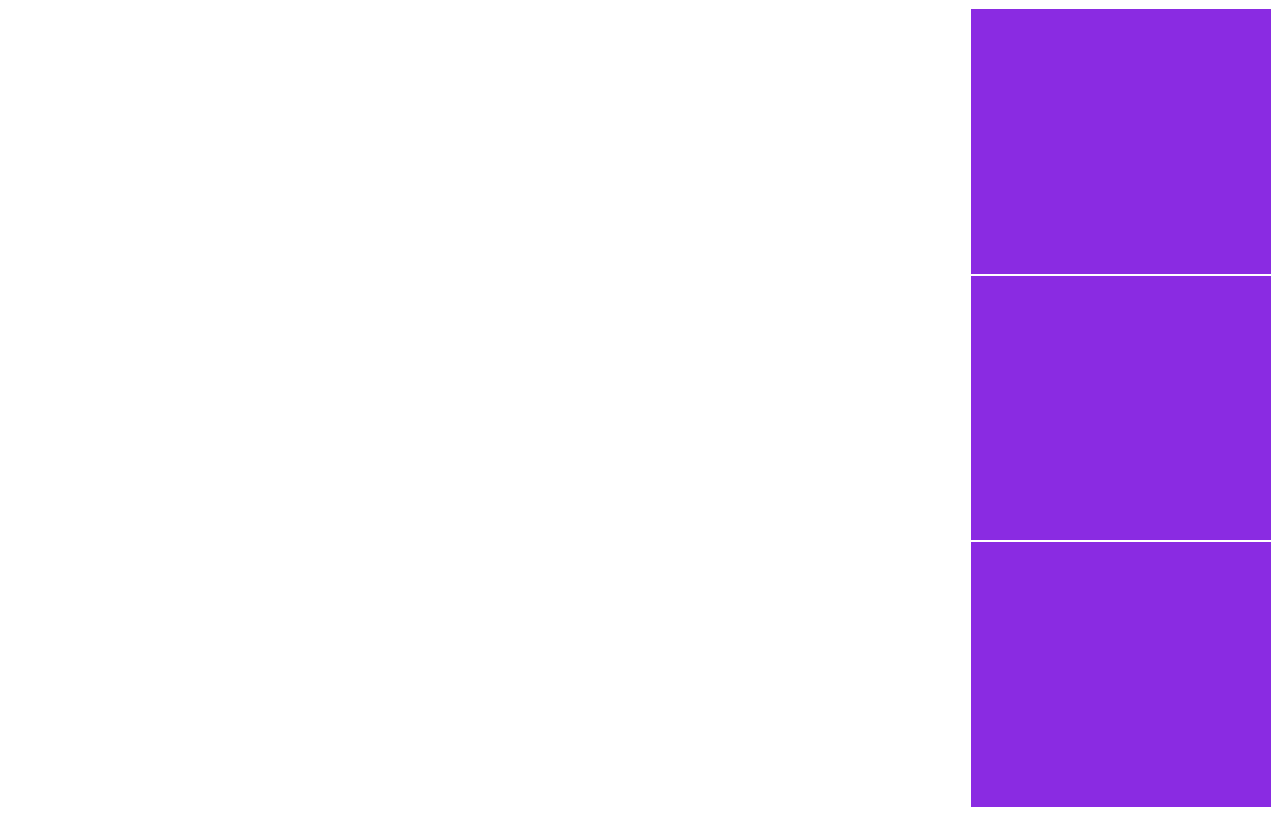
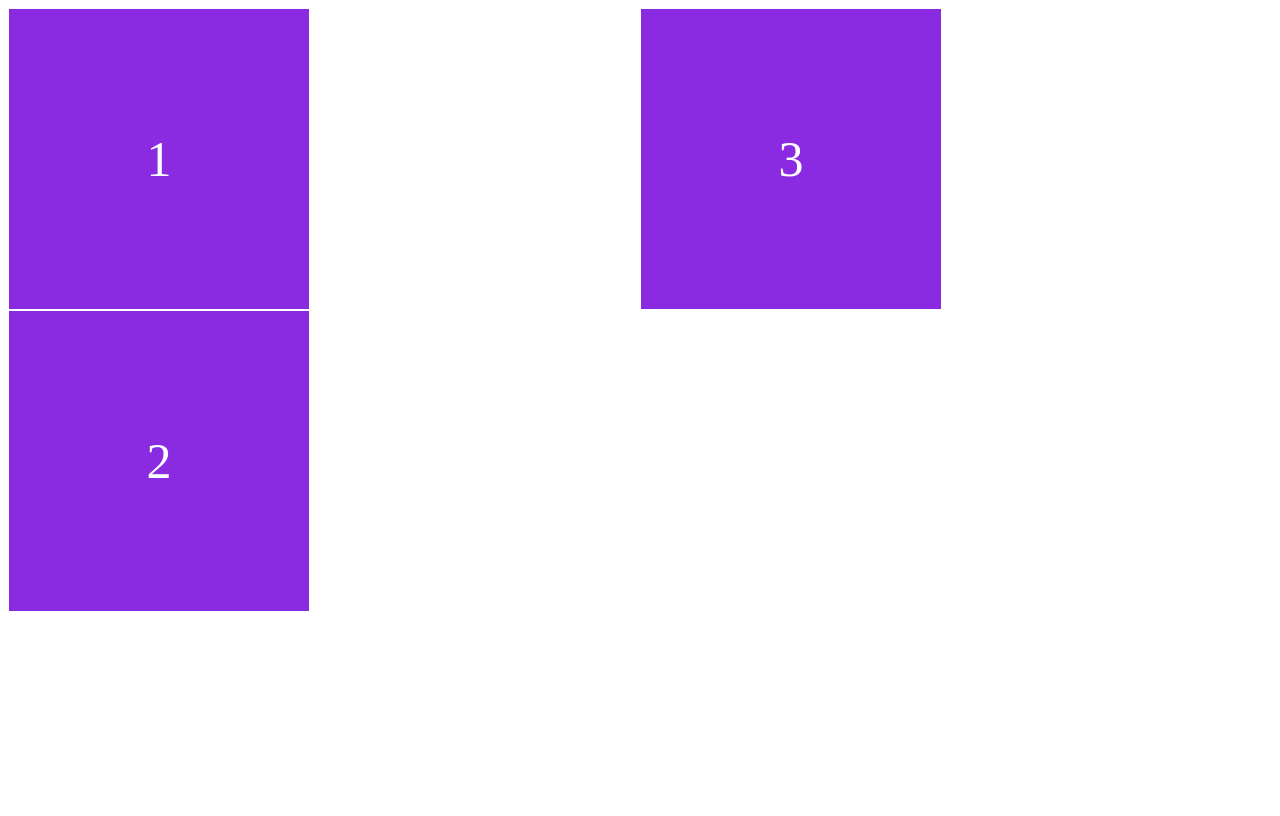
Before and after one commit to junghong0512/CSSMaster, a plain HTML site: page flexbox.html in a window 1280 px wide. Drawn offline with Linux system fonts and the light colour scheme.

Commit message:
Flex Direction and Flex Wrap

```diff
--- a/flexbox.html
+++ b/flexbox.html
@@ -8,9 +8,9 @@
     <style>
       .father {
         display: flex;
+        flex-wrap: wrap;
+        justify-content: flex-start;
         flex-direction: column;
-        justify-content: flex-start; /* <-- main axis */
-        align-items: flex-end; /* <-- cross axis */
         height: 100vh;
       }
       .box {
@@ -18,14 +18,19 @@
         width: 300px;
         background-color: blueviolet;
         border: 1px solid white;
+        display: flex;
+        justify-content: center;
+        align-items: center;
+        color: white;
+        font-size: 50px;
       }
     </style>
   </head>
   <body>
     <div class="father">
-      <div class="box"></div>
-      <div class="box"></div>
-      <div class="box"></div>
+      <div class="box">1</div>
+      <div class="box">2</div>
+      <div class="box">3</div>
     </div>
   </body>
 </html>
```
